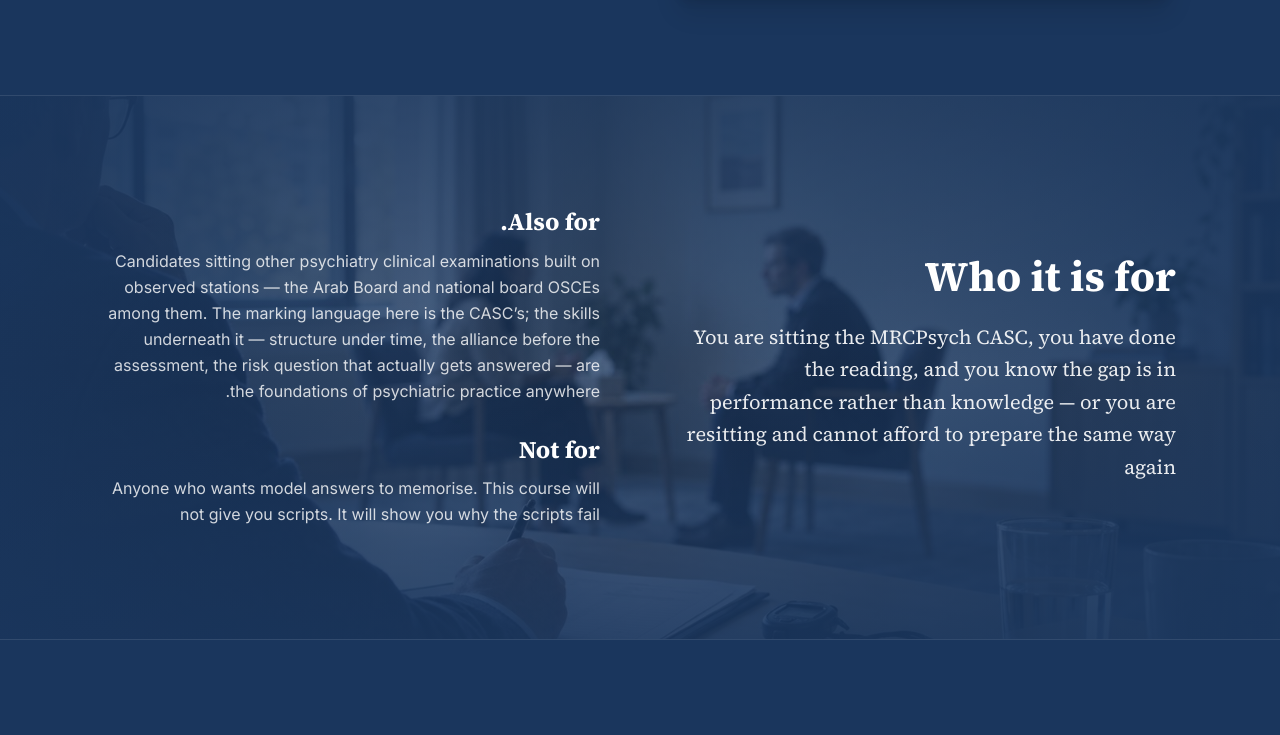
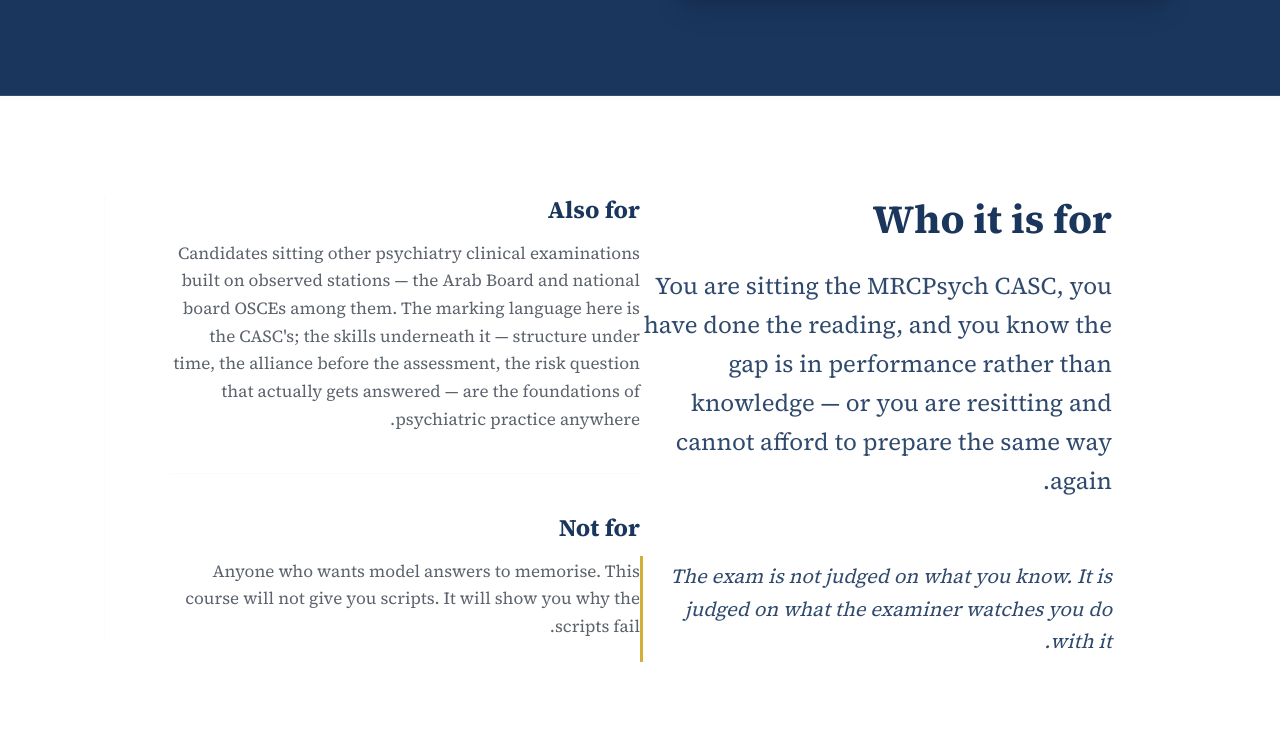
Before and after one commit to 3250-omar/medlex, a Next.js app: page /ar/pathways/casc-academy in a window 1280 px wide. Shown: the part 6365-7100 px from the top of the page. Built offline with nearby package versions, Linux system fonts and the light colour scheme; no server answers.

Commit message:
fix layout in casc

```diff
--- a/app/[locale]/(marketing)/pathways/_comp/casc_components/CascWhoItIsForSection.tsx
+++ b/app/[locale]/(marketing)/pathways/_comp/casc_components/CascWhoItIsForSection.tsx
@@ -1,9 +1,9 @@
-import Image from "next/image";
+// import Image from "next/image";
 
 export default function CascWhoItIsForSection() {
   return (
-    <section className="relative py-20 lg:py-28 border-b border-white/10 bg-navy text-lbody on-navy overflow-hidden">
-      {/* Background photo with high opacity and dark overlay for crisp text readability */}
+    <section className="relative py-20 lg:py-24 border-t-4 border-gold border-b border-hair bg-white text-char overflow-hidden">
+      {/* Background image commented out as requested:
       <div className="absolute inset-0 pointer-events-none select-none z-0">
         <Image
           src="/images/sectionImages/casc_hero_section.jpg"
@@ -13,45 +13,67 @@
           style={{ objectPosition: "50% 25%" }}
           sizes="100vw"
         />
-        {/* Dark gradient overlay keeping the center subject visible while making text on sides 100% readable */}
         <div className="absolute inset-0 bg-gradient-to-r from-navy/92 via-navy/60 to-navy/90" />
         <div className="absolute inset-0 bg-gradient-to-b from-navy/60 via-transparent to-navy/70" />
       </div>
+      */}
 
-      <div className="relative z-10 mx-auto w-full px-6 sm:px-8 lg:max-w-6xl lg:px-10 grid grid-cols-1 lg:grid-cols-2 gap-12 lg:gap-20 items-center">
-        {/* Left Column: Who it is for */}
+      <div className="relative z-10 mx-auto w-full px-6 sm:px-8 lg:max-w-6xl lg:px-10">
+        <div className="grid grid-cols-1 lg:grid-cols-2 gap-12 lg:gap-0 items-start">
+          {/* Left Column: Who it is for & Quote */}
+          <div className="lg:pr-12 xl:pr-16 flex flex-col justify-between">
             <div>
-          <h2 className="font-serif text-3xl sm:text-4xl lg:text-[42px] font-bold leading-tight text-white">
+              <h2 className="font-serif text-3xl sm:text-4xl lg:text-[40px] font-bold leading-tight text-navy! mb-6">
                 Who it is for
               </h2>
-          <p className="mt-5 font-serif text-lg sm:text-xl text-white/90 leading-relaxed">
-            You are sitting the MRCPsych CASC, you have done the reading, and
-            you know the gap is in performance rather than knowledge — or you
-            are resitting and cannot afford to prepare the same way again
+              <p className="font-serif text-xl sm:text-2xl text-navy/90! leading-relaxed">
+                You are sitting the MRCPsych CASC, you have done the reading,
+                and you know the gap is in performance rather than knowledge —
+                or you are resitting and cannot afford to prepare the same way
+                again.
               </p>
             </div>
 
-        {/* Right Column: Also for. & Not for */}
-        <div className="flex flex-col justify-center">
-          <h3 className="font-serif text-xl sm:text-2xl font-bold text-white">
-            Also for.
+            {/* Quote callout with gold left border */}
+            <div className="mt-10 sm:mt-14 border-l-[3px] border-gold pl-5 sm:pl-6 py-1">
+              <p className="font-serif italic text-lg sm:text-xl text-navy/90 leading-relaxed">
+                The exam is not judged on what you know. It is judged on what
+                the examiner watches you do with it.
+              </p>
+            </div>
+          </div>
+
+          {/* Right Column: Also for. & Not for. with vertical divider */}
+          <div className="lg:pl-12 xl:pl-16 lg:border-l lg:border-hair pt-8 lg:pt-0 border-t border-hair lg:border-t-0">
+            {/* Also for. */}
+            <div>
+              <h3 className="font-serif text-2xl font-bold text-navy!">
+                Also for
               </h3>
-          <p className="mt-3 font-sans text-sm sm:text-base leading-relaxed text-white/80">
-            Candidates sitting other psychiatry clinical examinations built on
-            observed stations — the Arab Board and national board OSCEs among
-            them. The marking language here is the CASC’s; the skills underneath
-            it — structure under time, the alliance before the assessment, the
-            risk question that actually gets answered — are the foundations of
-            psychiatric practice anywhere.
+              <p className="mt-4 font-serif text-base sm:text-[17px] leading-relaxed text-grey">
+                Candidates sitting other psychiatry clinical examinations built
+                on observed stations — the Arab Board and national board OSCEs
+                among them. The marking language here is the CASC&apos;s; the
+                skills underneath it — structure under time, the alliance before
+                the assessment, the risk question that actually gets answered —
+                are the foundations of psychiatric practice anywhere.
               </p>
+            </div>
 
-          <h3 className="mt-8 font-serif text-xl sm:text-2xl font-bold text-white">
+            {/* Thin horizontal divider */}
+            <div className="w-full h-px bg-hair my-8 sm:my-10" />
+
+            {/* Not for. */}
+            <div>
+              <h3 className="font-serif text-2xl font-bold text-navy!">
                 Not for
               </h3>
-          <p className="mt-3 font-sans text-sm sm:text-base leading-relaxed text-white/80">
-            Anyone who wants model answers to memorise. This course will not give
-            you scripts. It will show you why the scripts fail
+              <p className="mt-4 font-serif text-base sm:text-[17px] leading-relaxed text-grey">
+                Anyone who wants model answers to memorise. This course will not
+                give you scripts. It will show you why the scripts fail.
               </p>
+            </div>
+          </div>
         </div>
       </div>
     </section>
```
Lines whose indentation alone changed are shown as unchanged.
